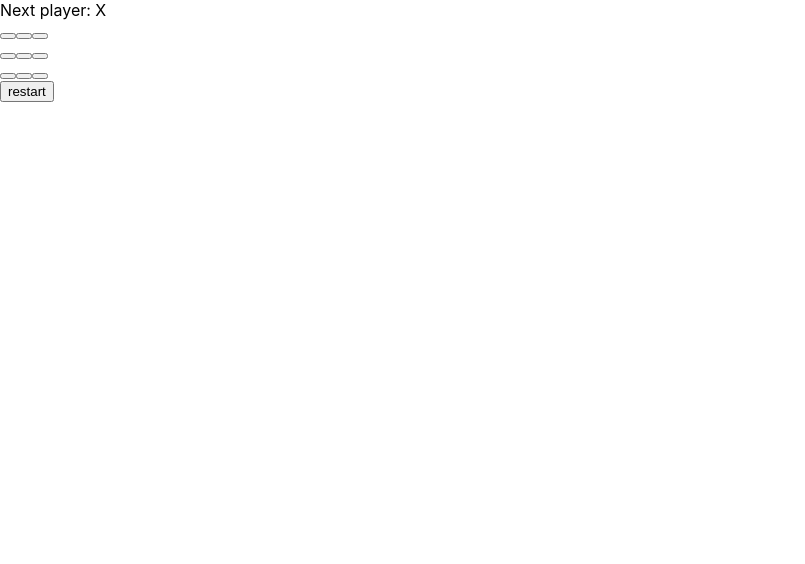
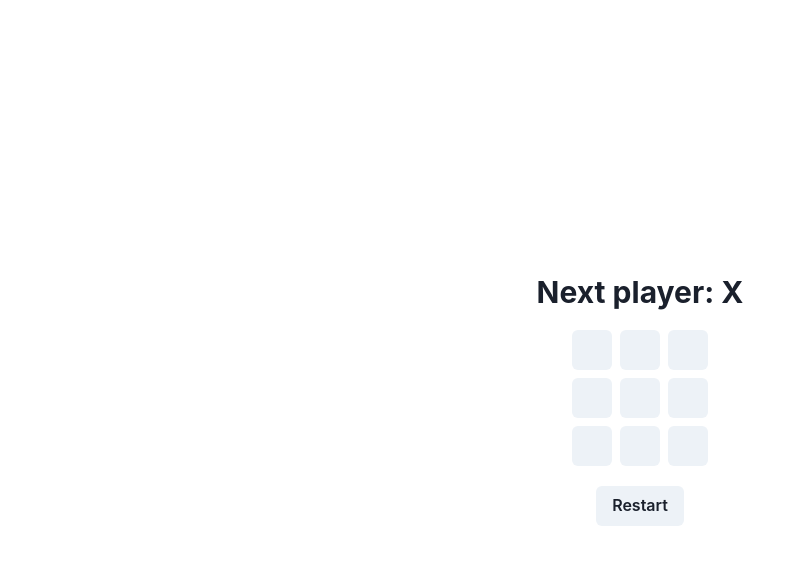
Before and after one commit to yumanuralfath/HomeWorkWeek12, a React (Create React App) app: page / in a window 1280 px wide. Shown: the top 564 px of the page, without its empty margins (0-805 px from the left). Built offline with nearby package versions, Linux system fonts and the light colour scheme.

Commit message:
style: add styling with chakraUI

```diff
--- a/package.json
+++ b/package.json
@@ -3,9 +3,13 @@
   "version": "0.1.0",
   "private": true,
   "dependencies": {
+    "@chakra-ui/react": "^2.8.2",
+    "@emotion/react": "^11.11.4",
+    "@emotion/styled": "^11.11.0",
     "@testing-library/jest-dom": "^5.16.5",
     "@testing-library/react": "^13.4.0",
     "@testing-library/user-event": "^13.5.0",
+    "framer-motion": "^11.0.23",
     "react": "^18.2.0",
     "react-dom": "^18.2.0",
     "react-scripts": "5.0.1",
--- a/src/App.js
+++ b/src/App.js
@@ -1,4 +1,5 @@
 import React, { useState } from 'react';
+import { Button, Flex, Heading } from '@chakra-ui/react';
 
 function Board() {
   const [squares, setSquares] = useState(Array(9).fill(null));
@@ -21,9 +22,9 @@ function Board() {
 
   function renderSquare(i) {
     return (
-      <button className="square" onClick={() => selectSquare(i)}>
+      <Button className="square" onClick={() => selectSquare(i)} size="md" m={1}>
         {squares[i]}
-      </button>
+      </Button>
     );
   }
 
@@ -31,35 +32,37 @@ function Board() {
   const status = calculateStatus(winner, squares, nextValue);
 
   return (
-    <div>
-      <div>{status}</div>
-      <div>
+    <Flex direction="column" alignItems="center">
+      <Heading as="h2" size="lg" mb={4}>
+        {status}
+      </Heading>
+      <Flex>
         {renderSquare(0)}
         {renderSquare(1)}
         {renderSquare(2)}
-      </div>
-      <div>
+      </Flex>
+      <Flex>
         {renderSquare(3)}
         {renderSquare(4)}
         {renderSquare(5)}
-      </div>
-      <div>
+      </Flex>
+      <Flex>
         {renderSquare(6)}
         {renderSquare(7)}
         {renderSquare(8)}
-      </div>
-      <button onClick={restart}>restart</button>
-    </div>
+      </Flex>
+      <Button onClick={restart} mt={4}>
+        Restart
+      </Button>
+    </Flex>
   );
 }
 
 function Game() {
   return (
-    <div>
-      <div>
-        <Board />
-      </div>
-    </div>
+    <Flex justify="center" align="center" height="100vh">
+      <Board />
+    </Flex>
   );
 }
 
--- a/src/index.js
+++ b/src/index.js
@@ -1,5 +1,6 @@
 import React from 'react';
 import ReactDOM from 'react-dom/client';
+import { ChakraProvider } from '@chakra-ui/react'
 import './index.css';
 import App from './App';
 import reportWebVitals from './reportWebVitals';
@@ -7,7 +8,9 @@ import reportWebVitals from './reportWebVitals';
 const root = ReactDOM.createRoot(document.getElementById('root'));
 root.render(
   <React.StrictMode>
-    <App />
+    <ChakraProvider>
+      <App />
+    </ChakraProvider>
   </React.StrictMode>
 );
 
```
